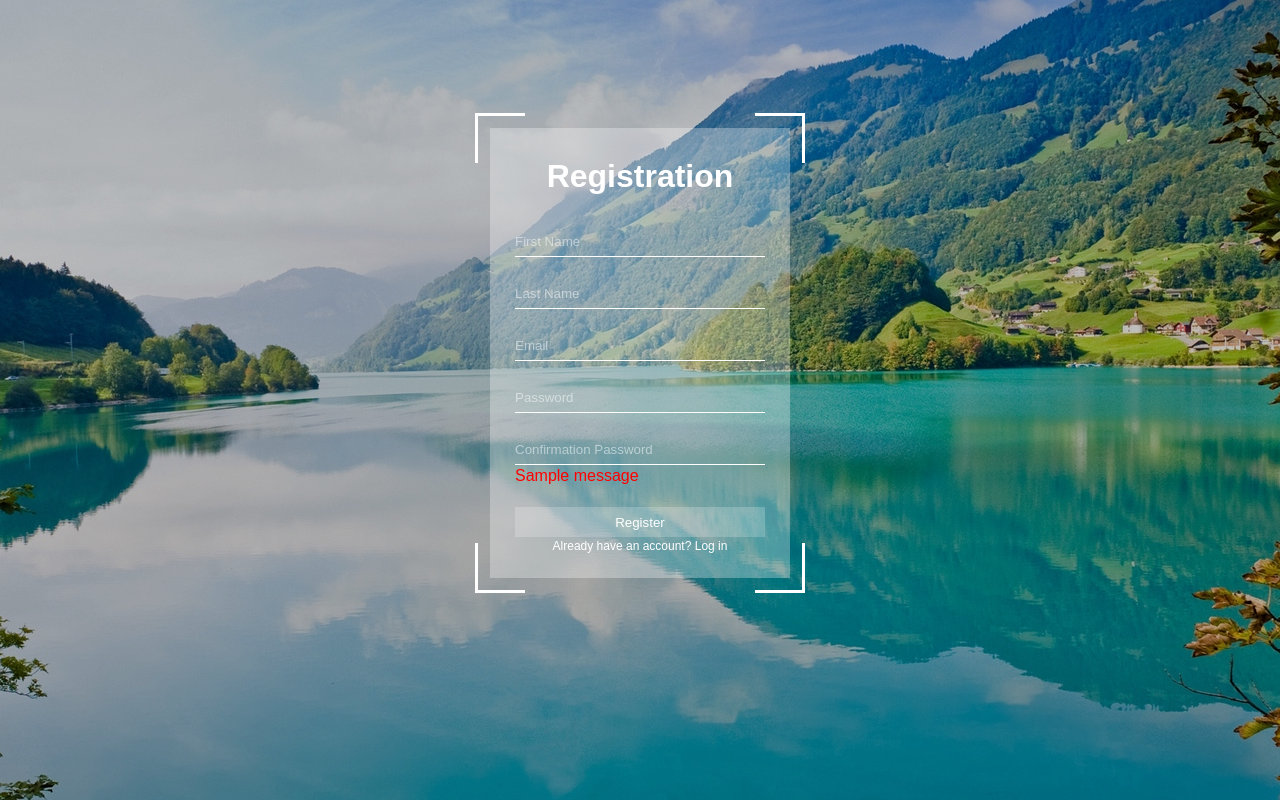
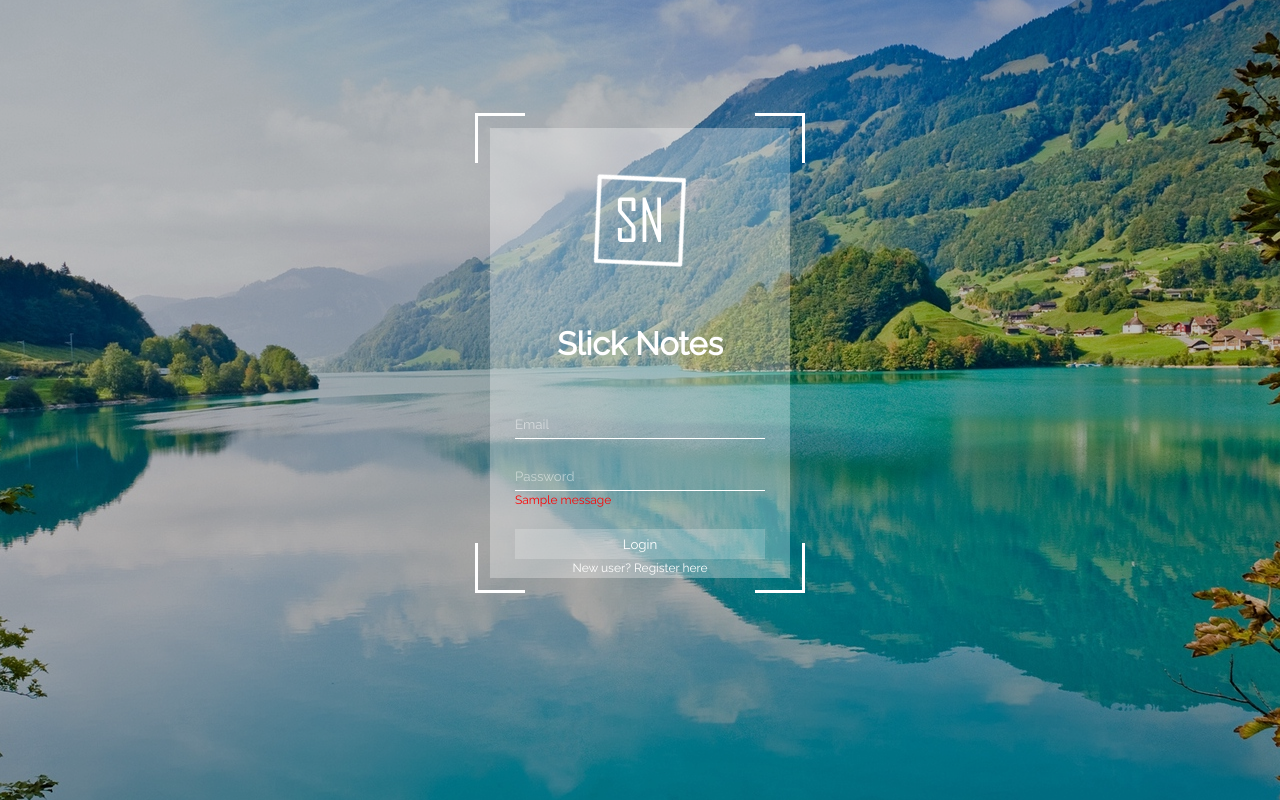
Before and after one commit to alexege/LitNotes, a Django app: template apps/login_app/templates/login_app/login.html in a window 1280 px wide. Run offline with Django 3.2, Linux system fonts and the light colour scheme; the template is opened without the code that fills it, so the values that code supplies are empty; tables that the repository leaves empty hold one stand-in row (values such as "Sample post"); one stand-in notice (Sample message) is shown; parts of the project's set-up code (start-up, migrations or seed data) failed here and were passed over; some libraries are stand-ins or nearby versions.

Commit message:
Save state before complete overhaul

```diff
--- a/apps/login_app/models.py
+++ b/apps/login_app/models.py
@@ -25,7 +25,7 @@ class UserManager(models.Manager):
         if not EMAIL_REGEX.match(postData['email']):
             errors['email'] = 'Email must be of valid format'
         if not User.objects.filter(email=postData['email']):
-            errors['email'] = "Email address not recognized, please register if you haven't already done so."
+            errors['email'] = "Email address not recognized."
         # if not User.objects.filter(password=postData['password']):
         #     errors['password'] = "Invalid password, please try again."
         if len(postData['password']) < 8:
--- a/apps/login_app/static/login_app/css/style.css
+++ b/apps/login_app/static/login_app/css/style.css
@@ -154,8 +154,9 @@ body {
 }
 
 /* Validation */
-.text-success {
+.validation-error {
   color: red;
+  font-size: 12px;
 }
 
 input.middle:focus {
--- a/apps/login_app/templates/login_app/login.html
+++ b/apps/login_app/templates/login_app/login.html
@@ -3,71 +3,66 @@
 <head>
     <meta charset="UTF-8">
     <meta name="viewport" content="width=device-width, initial-scale=1.0">
-    <!-- <meta http-equiv="X-UA-Compatible" content="ie=edge"> -->
-    <title>Login/Register</title>
-    {% load static %}
+    <meta http-equiv="X-UA-Compatible" content="ie=edge">
+    {% load staticfiles %}
+    <!-- <link rel="stylesheet" href="{% static 'login_app/css/Log.css' %}"> -->
+    <link rel="stylesheet" href="{% static 'login_app\css\style.css' %}">
+    <!-- <link rel="stylesheet" href="https://stackpath.bootstrapcdn.com/bootstrap/4.3.1/css/bootstrap.min.css"> -->
     <script src="https://ajax.googleapis.com/ajax/libs/jquery/3.4.1/jquery.min.js"></script>
-    <!-- <link rel="stylesheet" href="https://stackpath.bootstrapcdn.com/bootstrap/4.3.1/css/bootstrap.min.css" integrity="sha384-ggOyR0iXCbMQv3Xipma34MD+dH/1fQ784/j6cY/iJTQUOhcWr7x9JvoRxT2MZw1T" crossorigin="anonymous"> -->
-    <link rel="stylesheet" href="{% static 'login_app\css\style.css' %}">
+    <link href="https://fonts.googleapis.com/css?family=Raleway&display=swap" rel="stylesheet">
+    <link href="https://use.fontawesome.com/releases/v5.8.2/css/all.css" rel="stylesheet">
+    <title>Slick Notes</title>
 </head>
 <body>
 
+    <!-- <div class="container">
+        <div class="header">
+            <video src="static\notes_app\images\lit_notes.mp4" autoplay="true" loop="true"></video>
+        </div>
+    </div> -->
 <div class="overlay"></div>
 <div class="center-login-box">
-    <form action="/register" method="POST">
+    <form action="/login" method="POST">
         {% csrf_token %}
-        <table class="login-table ">
+        <table class="login-table">
             <tr>
-                <td colspan=2>
-                    <h1 class="brand marg_top">Registration</h1>
+                <td colspan="2">
+                    <div class="logo-container">
+                    <img src="{% static '\login_app\images\SNLogo3.png' %}" class="logo">
+                    <img src="{% static '\login_app\images\SNLogo4.png' %}" class="logo-rotate">
+                    <h1 class="brand">Slick Notes</h1>
+                </div>
                 </td>
             </tr>
             <tr>
                 <td>
-                    <input class="form-control" type="text" name="first_name" id="first_name" placeholder="First Name">
+                    <input type="email" id="email" name="email" placeholder="Email">
                 </td>
             </tr>
             <tr>
                 <td>
-                    <input class="form-control" type="text" name="last_name" id="last_name" placeholder="Last Name">
+                    <input type="password" id="password" name="password" placeholder="Password">
                 </td>
             </tr>
             <tr>
-                <td>
-                    <input class="form-control" type="email" name="email" id="email" placeholder="Email">
-                </td>
-            </tr>
-            <tr>
-                <td>
-                    <input class="form-control" type="password" name="password" id="password" placeholder="Password">
-                </td>
-            </tr>
-            <tr>
-                <td>
-                    <input class="form-control" type="password" name="confirmation_password" id="confirmation_password" placeholder="Confirmation Password">
-                </td>
-            </tr>
-            <tr>
-                <td colspan=2>
-                    <!-- Validation Check -->
-                    <div class='small'>
+                    <td>
+                        <!-- Validation Check -->
                         {% if messages %}
                         <ul>
                             {% for message in messages %}
-                            <p{% if message.tags %} class="{{ message.tags }} text-success"{% endif %}>{{ message }}</p>
+                            <p{% if message.tags %} class="{{ message.tags }} validation-error"{% endif %}>{{ message }}</p>
                             {% endfor %}
                         </ul>
                         {% endif %}
-                    </div>
-                </td>
-            </tr>
+                    </td>
+                </tr>
             <tr>
-                <td colspan=2>
-                    <button class="login-button">Register</button>
+                <td colspan="2">
+                    <button class="login-button"><a href="#">Login</a></button>
                 </td>
             </tr>
             <tr class="new_user">
-                <td colspan=2>Already have an account? <a href="/">Log in</a></td>
+                <td colspan=2>New user? <a href="pre_login">Register here</a></td>
             </tr>
         </table>
     </form>
@@ -75,18 +70,17 @@
     <div class="corner corner-top-right"></div>
     <div class="corner corner-bottom-left"></div>
     <div class="corner corner-bottom-right"></div>
-    </div>
+</div>
 
-</div>
 <script>
 
-    // Hover
-    $(".center-login-box").hover(function(){
-      $(".corner").stop().animate({height: "250px", width: "250px"});
-    }, function(){
-      $(".corner").stop().animate({height: "50px", width: "50px"});
-    });
+// Hover
+$(".center-login-box").hover(function(){
+  $(".corner").stop().animate({height: "250px", width: "250px"});
+}, function(){
+  $(".corner").stop().animate({height: "50px", width: "50px"});
+});
 
-    </script>
+</script>
 </body>
 </html>
--- a/apps/login_app/views.py
+++ b/apps/login_app/views.py
@@ -11,11 +11,11 @@ def index(request):
     context = {
         'logged_in_users' : User.objects.all()
     }
-    return render(request, "login_app/index.html", context)
+    return render(request, "login_app/login.html", context)
 
 # Login Page: Localhost:8000/login
 def pre_login(request):
-    return render(request, "login_app/login.html")
+    return render(request, "login_app/register.html")
 
 #Register User: Localhost:8000/register
 def register(request):
--- a/apps/notes_app/models.py
+++ b/apps/notes_app/models.py
@@ -5,7 +5,7 @@ class Note(models.Model):
     title = models.CharField(max_length=255)
     category = models.CharField(max_length=255)
     form = models.CharField(max_length=255)
-    content = models.TextField() #Should likely remove this
+    content = models.TextField()
     created_at = models.DateTimeField(auto_now_add=True)
     updated_at = models.DateTimeField(auto_now=True)
 
--- a/apps/notes_app/static/notes_app/css/style.css
+++ b/apps/notes_app/static/notes_app/css/style.css
@@ -538,11 +538,8 @@ input:checked + .slider:before {
 .add_notes_table {
   margin: 0 auto;
   margin-top: 10px;
-  width: 1200px;
-  /* width: 1200px; */
-  /* background: rgb(66, 135, 245, 0.5); */
   background: var(--heading-color);
-  border-radius: 20px;
+  /* border-radius: 20px; */
   text-align: center;
 }
 
--- a/apps/notes_app/views.py
+++ b/apps/notes_app/views.py
@@ -89,7 +89,7 @@ def update_note(request):
 #Delete Note
 def delete_note(request, id):
     print("[Localhost:8000/delete_note/]---Deleting a note in the Note database---")
-    Note.objects.filter(id=id).delete()
+    Note.objects.get(id=id).delete()
     # Category.objects.filter(id=id).delete()
     return redirect('/dashboard')
 
```
Also changed, not shown: apps/login_app/templates/login_app/index.html (deleted, +0 -74 lines), apps/login_app/templates/login_app/register.html (added, +91 -0 lines), notes/test.py (added, +11 -0 lines), notes/test2.py (added, +11 -0 lines), db.sqlite3, 1 other file.
